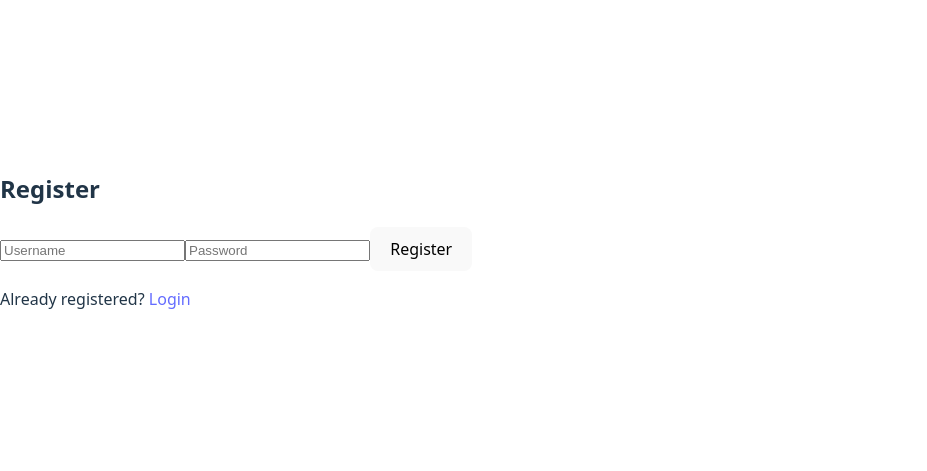
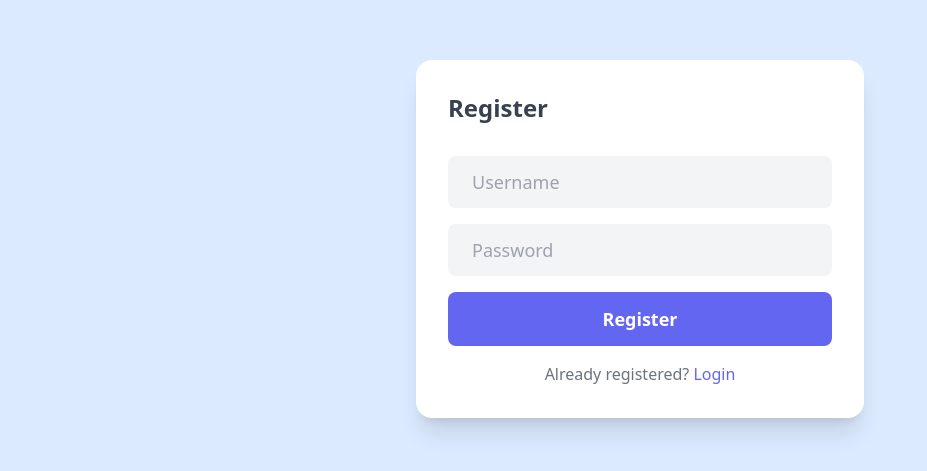
Before and after one commit to Toddlesplash001/Pathlock, a React (Vite) app in the folder Assignment2/pm-system/PmFrontend/: page /register in a window 1280 px wide. Shown: the part 161-632 px from the top of the page, without its empty margins (0-927 px from the left). Built offline with nearby package versions, Linux system fonts and the light colour scheme; the HTML template or start-up script is replaced by a standard one.

Commit message:
improved frontend of A2

```diff
--- a/Assignment2/pm-system/PmFrontend/index.html
+++ b/Assignment2/pm-system/PmFrontend/index.html
@@ -4,7 +4,8 @@
     <meta charset="UTF-8" />
     <link rel="icon" type="image/svg+xml" href="/vite.svg" />
     <meta name="viewport" content="width=device-width, initial-scale=1.0" />
-    <title>pmfrontend</title>
+    <script src="https://cdn.tailwindcss.com"></script>
+    <title>Project Manager</title>
   </head>
   <body>
     <div id="root"></div>
--- a/Assignment2/pm-system/PmFrontend/src/App.tsx
+++ b/Assignment2/pm-system/PmFrontend/src/App.tsx
@@ -4,14 +4,30 @@ import Register from "./pages/Register";
 import Dashboard from "./pages/Dashboard";
 import ProjectDetails from "./pages/ProjectDetails";
 import ProtectedRoute from "./components/ProtectedRoute";
+import { Navigate } from "react-router-dom";
 function App() {
   return (
     <BrowserRouter>
       <Routes>
+        <Route path="/" element={<Navigate to="/login" />} />
         <Route path="/login" element={<Login />} />
         <Route path="/register" element={<Register />} />
-        <Route path="/dashboard" element={<ProtectedRoute><Dashboard /></ProtectedRoute>} />
-        <Route path="/projects/:id" element={<ProtectedRoute><ProjectDetails /></ProtectedRoute>} />
+        <Route
+          path="/dashboard"
+          element={
+            <ProtectedRoute>
+              <Dashboard />
+            </ProtectedRoute>
+          }
+        />
+        <Route
+          path="/projects/:id"
+          element={
+            <ProtectedRoute>
+              <ProjectDetails />
+            </ProtectedRoute>
+          }
+        />
       </Routes>
     </BrowserRouter>
   );
--- a/Assignment2/pm-system/PmFrontend/src/components/ Navbar.tsx
+++ b/Assignment2/pm-system/PmFrontend/src/components/ Navbar.tsx
@@ -9,9 +9,16 @@ const Navbar = () => {
   };
 
   return (
-    <nav style={{ display: "flex", gap: "1rem", padding: "1rem" }}>
-      <Link to="/dashboard">Dashboard</Link>
-      <button onClick={handleLogout}>Logout</button>
+    <nav className="w-full flex items-center justify-between bg-white shadow-md px-8 py-4 mb-8 rounded-b-xl">
+      <Link to="/dashboard" className="font-semibold text-indigo-600 text-lg">
+        Dashboard
+      </Link>
+      <button
+        onClick={handleLogout}
+        className="bg-indigo-500 hover:bg-indigo-600 text-white rounded-lg px-5 py-2 font-medium"
+      >
+        Logout
+      </button>
     </nav>
   );
 };
--- a/Assignment2/pm-system/PmFrontend/src/pages/Dashboard.tsx
+++ b/Assignment2/pm-system/PmFrontend/src/pages/Dashboard.tsx
@@ -44,29 +44,50 @@ export default function Dashboard() {
   };
 
   return (
-    <>
-    <Navbar/>
-    <div>
-      <h2>Projects</h2>
-      <form onSubmit={createProject}>
+    <div className="min-h-screen w-screen bg-blue-100">
+      <Navbar />
+      <div className="min-h-screen w-screen flex items-start justify-center bg-blue-100">
+        <div className="bg-white rounded-xl shadow-lg p-8 w-full max-w-xl">
+          <h2 className="text-2xl text-gray-700 font-bold mb-6">Projects</h2>
+          <form onSubmit={createProject} className="flex gap-2 mb-4">
             <input
+              className="flex-1 bg-gray-100 text-gray-800 placeholder-gray-400 rounded-lg px-6 py-3 text-lg outline-none focus:bg-white focus:ring-2 focus:ring-indigo-300 transition"
+              placeholder="New Project Title"
               value={title}
               onChange={(e) => setTitle(e.target.value)}
-          placeholder="New Project Title"
               required
             />
-        <button type="submit">Add Project</button>
+
+            <button
+              className="bg-indigo-500 hover:bg-indigo-600 text-white rounded px-5 py-2 font-semibold"
+              type="submit"
+            >
+              Add Project
+            </button>
           </form>
-
           <ul>
             {projects.map((p) => (
-          <li key={p.id}>
-            <Link to={`/projects/${p.id}`}>{p.title}</Link>
-            <button onClick={() => deleteProject(p.id)}>Delete</button>
+              <li
+                key={p.id}
+                className="flex justify-between items-center bg-blue-50 rounded-lg px-4 py-2 mb-2"
+              >
+                <Link
+                  className="font-medium text-gray-800"
+                  to={`/projects/${p.id}`}
+                >
+                  {p.title}
+                </Link>
+                <button
+                  onClick={() => deleteProject(p.id)}
+                  className="bg-indigo-400 hover:bg-indigo-600 text-white rounded px-4 py-1"
+                >
+                  Delete
+                </button>
               </li>
             ))}
           </ul>
         </div>
-    </>
+      </div>
+    </div>
   );
 }
--- a/Assignment2/pm-system/PmFrontend/src/pages/Login.tsx
+++ b/Assignment2/pm-system/PmFrontend/src/pages/Login.tsx
@@ -19,10 +19,12 @@ export default function Login() {
   };
 
   return (
-    <div className="form-container">
-      <h2>Login</h2>
-      <form onSubmit={handleLogin}>
+    <div className="min-h-screen w-screen flex items-center justify-center bg-blue-100">
+      <div className="bg-white rounded-2xl shadow-xl p-8 w-full max-w-md">
+        <h2 className="text-2xl font-bold text-gray-700 mb-8">Login</h2>
+        <form onSubmit={handleLogin} className="flex flex-col gap-4">
           <input
+            className="bg-gray-100 text-gray-800 placeholder-gray-400 rounded-lg px-6 py-3 text-lg outline-none focus:bg-white focus:ring-2 focus:ring-indigo-300 transition"
             value={username}
             onChange={(e) => setUsername(e.target.value)}
             placeholder="Username"
@@ -30,14 +32,26 @@ export default function Login() {
           />
           <input
             type="password"
+            className="bg-gray-100 text-gray-800 placeholder-gray-400 rounded-lg px-6 py-3 text-lg outline-none focus:bg-white focus:ring-2 focus:ring-indigo-300 transition"
             value={password}
             onChange={(e) => setPassword(e.target.value)}
             placeholder="Password"
             required
           />
-        <button type="submit">Login</button>
+          <button
+            type="submit"
+            className="bg-indigo-500 hover:bg-indigo-600 text-white rounded-lg px-8 py-3 font-semibold text-lg"
+          >
+            Login
+          </button>
         </form>
-      <p>New user? <Link to="/register">Register</Link></p>
+        <p className="mt-4 text-gray-500 text-center">
+          New user?{" "}
+          <Link className="text-indigo-500 hover:underline" to="/register">
+            Register
+          </Link>
+        </p>
+      </div>
     </div>
   );
 }
--- a/Assignment2/pm-system/PmFrontend/src/pages/ProjectDetails.tsx
+++ b/Assignment2/pm-system/PmFrontend/src/pages/ProjectDetails.tsx
@@ -62,38 +62,59 @@ export default function ProjectDetails() {
   };
 
   return (
-    <>
-    <Navbar/>
-    <div>
-      <h2>{project?.title}</h2>
-
-      <form onSubmit={addTask}>
+    <div className="min-h-screen w-screen bg-blue-100">
+      <Navbar />
+      <div className="flex justify-center items-start pt-24">
+        <div className="bg-white shadow-xl rounded-2xl p-8 w-full max-w-xl">
+          <h2 className="text-2xl font-bold text-gray-700 mb-8">
+            {project?.title}
+          </h2>
+          {/* Add Task */}
+          <form onSubmit={addTask} className="flex gap-4 mb-6">
             <input
+              className="flex-1 bg-gray-100 text-gray-800 placeholder-gray-400 rounded-lg px-6 py-3 text-lg outline-none focus:bg-white focus:ring-2 focus:ring-indigo-300 transition"
               value={title}
               onChange={(e) => setTitle(e.target.value)}
               placeholder="New Task"
               required
             />
-        <button type="submit">Add</button>
+            <button className="bg-indigo-500 hover:bg-indigo-600 text-white rounded-lg px-8 py-3 font-semibold text-lg">
+              Add
+            </button>
           </form>
-
+          {/* Tasks List */}
           <ul>
+            {project?.tasks && project.tasks.length === 0 && (
+              <li className="text-gray-400 italic py-4">No tasks yet.</li>
+            )}
             {project?.tasks?.map((t) => (
-          <li key={t.id}>
+              <li
+                key={t.id}
+                className="flex items-center justify-between bg-blue-50 mb-2 rounded-lg px-5 py-3"
+              >
                 <span
-              style={{
-                textDecoration: t.isCompleted ? "line-through" : "none",
-                cursor: "pointer",
-              }}
                   onClick={() => toggleTask(t)}
+                  className={`cursor-pointer text-lg ${
+                    t.isCompleted
+                      ? "line-through text-gray-400"
+                      : "text-gray-800 font-medium"
+                  }`}
                 >
                   {t.title}
                 </span>
-            <button onClick={() => deleteTask(t.id)}> Delete </button>
+                <div>
+                  <button
+                    onClick={() => deleteTask(t.id)}
+                    className="bg-indigo-400 hover:bg-indigo-600 text-white rounded px-4 py-1 text-base font-medium"
+                  >
+                    Delete
+                  </button>
+                </div>
               </li>
             ))}
           </ul>
         </div>
-    </>
+      </div>
+    </div>
   );
 }
--- a/Assignment2/pm-system/PmFrontend/src/pages/Register.tsx
+++ b/Assignment2/pm-system/PmFrontend/src/pages/Register.tsx
@@ -21,10 +21,12 @@ export default function Register() {
   };
 
   return (
-    <div className="form-container">
-      <h2>Register</h2>
-      <form onSubmit={handleRegister}>
+    <div className="min-h-screen w-screen flex items-center justify-center bg-blue-100">
+      <div className="bg-white rounded-2xl shadow-xl p-8 w-full max-w-md">
+        <h2 className="text-2xl font-bold text-gray-700 mb-8">Register</h2>
+        <form onSubmit={handleRegister} className="flex flex-col gap-4">
           <input
+            className="bg-gray-100 text-gray-800 placeholder-gray-400 rounded-lg px-6 py-3 text-lg outline-none focus:bg-white focus:ring-2 focus:ring-indigo-300 transition"
             value={username}
             onChange={(e) => setUsername(e.target.value)}
             placeholder="Username"
@@ -32,16 +34,26 @@ export default function Register() {
           />
           <input
             type="password"
+            className="bg-gray-100 text-gray-800 placeholder-gray-400 rounded-lg px-6 py-3 text-lg outline-none focus:bg-white focus:ring-2 focus:ring-indigo-300 transition"
             value={password}
             onChange={(e) => setPassword(e.target.value)}
             placeholder="Password"
             required
           />
-        <button type="submit">Register</button>
+          <button
+            type="submit"
+            className="bg-indigo-500 hover:bg-indigo-600 text-white rounded-lg px-8 py-3 font-semibold text-lg"
+          >
+            Register
+          </button>
         </form>
-      <p>
-        Already registered? <Link to="/login">Login</Link>
+        <p className="mt-4 text-gray-500 text-center">
+          Already registered?{" "}
+          <Link className="text-indigo-500 hover:underline" to="/login">
+            Login
+          </Link>
         </p>
+      </div>
     </div>
   );
 }
```
Also changed, not shown: 11 other files (tests, documents, lock files or other folders). Lines whose indentation alone changed are shown as unchanged.
